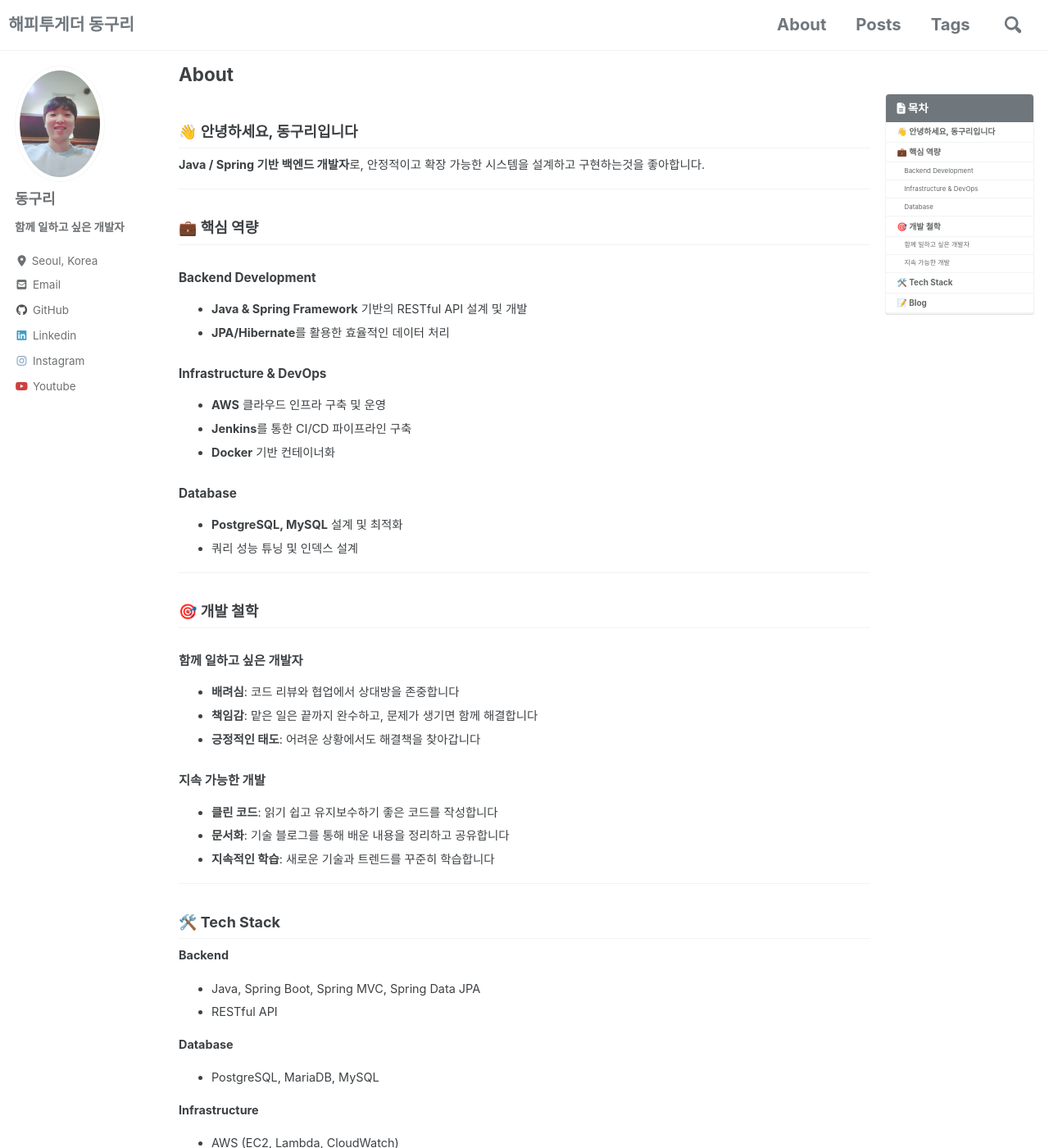
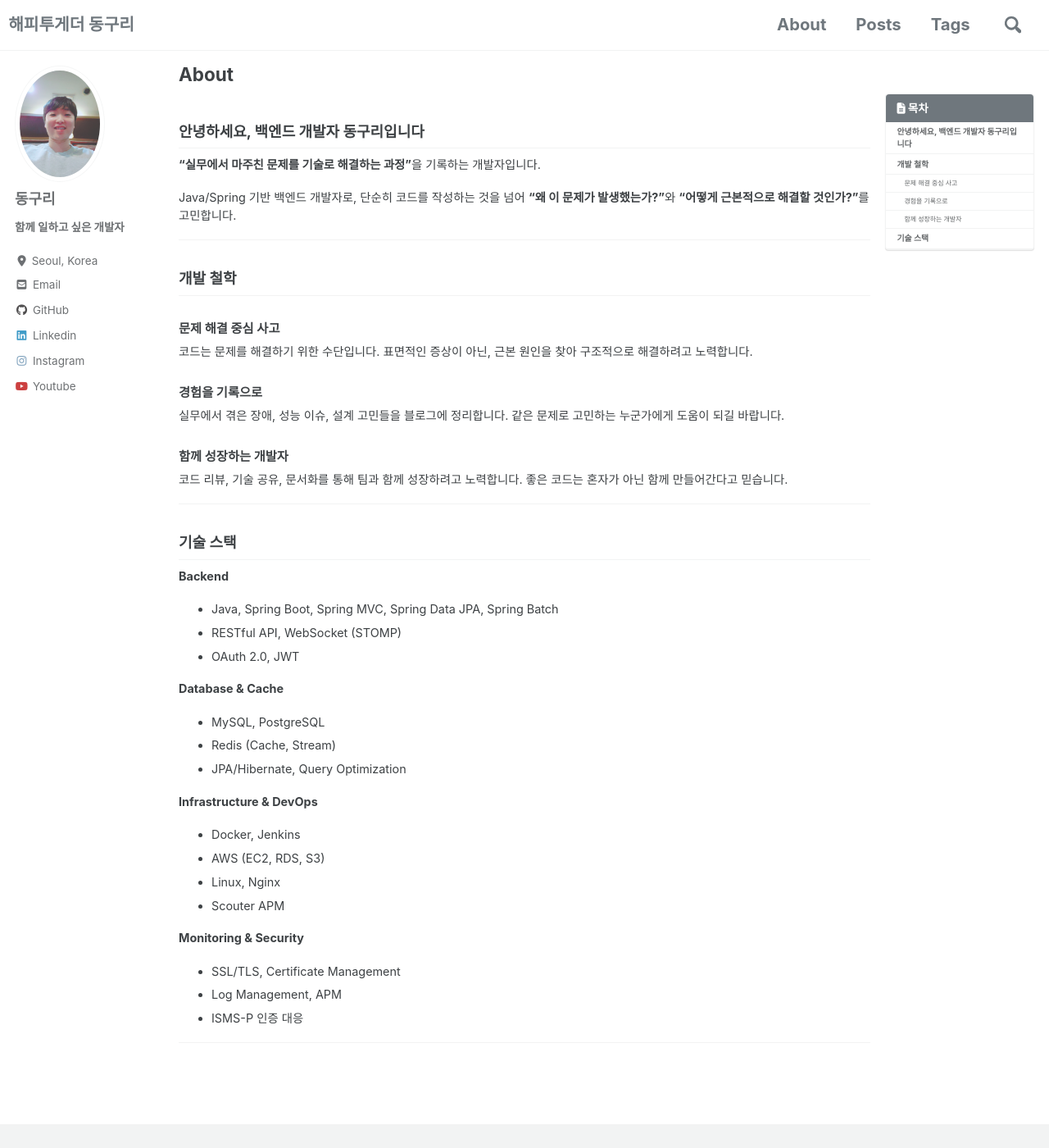
Before and after one commit to dhk5646/dhk5646.github.io, a Jekyll site: the page built from _pages/about.md, in a window 1280 px wide and 1400 px high. Shown: the whole window at 82% size. Built offline with Jekyll 4.4.1, drawn with Linux system fonts in a browser that asks for light colours; cached includes are drawn as plain includes; nearby versions of some CDN libraries; some of the changed text lies outside the part shown.

Commit message:
feat. about.md

```diff
--- a/_pages/about.md
+++ b/_pages/about.md
@@ -7,70 +7,51 @@ toc_label: "목차"
 toc_sticky: true
 ---
 
-## 👋 안녕하세요, 동구리입니다
+## 안녕하세요, 백엔드 개발자 동구리입니다
 
-**Java / Spring 기반 백엔드 개발자**로, 안정적이고 확장 가능한 시스템을 설계하고 구현하는것을 좋아합니다.
+**"실무에서 마주친 문제를 기술로 해결하는 과정"**을 기록하는 개발자입니다.
+
+Java/Spring 기반 백엔드 개발자로, 단순히 코드를 작성하는 것을 넘어 **"왜 이 문제가 발생했는가?"**와 **"어떻게 근본적으로 해결할 것인가?"**를 고민합니다.
 
 ---
 
-## 💼 핵심 역량
+## 개발 철학
 
-### Backend Development
-- **Java & Spring Framework** 기반의 RESTful API 설계 및 개발
-- **JPA/Hibernate**를 활용한 효율적인 데이터 처리
+### 문제 해결 중심 사고
 
-### Infrastructure & DevOps
-- **AWS** 클라우드 인프라 구축 및 운영
-- **Jenkins**를 통한 CI/CD 파이프라인 구축
-- **Docker** 기반 컨테이너화
+코드는 문제를 해결하기 위한 수단입니다. 표면적인 증상이 아닌, 근본 원인을 찾아 구조적으로 해결하려고 노력합니다.
 
-### Database
-- **PostgreSQL, MySQL** 설계 및 최적화
-- 쿼리 성능 튜닝 및 인덱스 설계
+### 경험을 기록으로
+
+실무에서 겪은 장애, 성능 이슈, 설계 고민들을 블로그에 정리합니다. 같은 문제로 고민하는 누군가에게 도움이 되길 바랍니다.
+
+### 함께 성장하는 개발자
+
+코드 리뷰, 기술 공유, 문서화를 통해 팀과 함께 성장하려고 노력합니다. 좋은 코드는 혼자가 아닌 함께 만들어간다고 믿습니다.
 
 ---
 
-## 🎯 개발 철학
+## 기술 스택
 
-### 함께 일하고 싶은 개발자
-- **배려심**: 코드 리뷰와 협업에서 상대방을 존중합니다
-- **책임감**: 맡은 일은 끝까지 완수하고, 문제가 생기면 함께 해결합니다
-- **긍정적인 태도**: 어려운 상황에서도 해결책을 찾아갑니다
+**Backend**
+- Java, Spring Boot, Spring MVC, Spring Data JPA, Spring Batch
+- RESTful API, WebSocket (STOMP)
+- OAuth 2.0, JWT
 
-### 지속 가능한 개발
-- **클린 코드**: 읽기 쉽고 유지보수하기 좋은 코드를 작성합니다
-- **문서화**: 기술 블로그를 통해 배운 내용을 정리하고 공유합니다
-- **지속적인 학습**: 새로운 기술과 트렌드를 꾸준히 학습합니다
+**Database & Cache**
+- MySQL, PostgreSQL
+- Redis (Cache, Stream)
+- JPA/Hibernate, Query Optimization
+
+**Infrastructure & DevOps**
+- Docker, Jenkins
+- AWS (EC2, RDS, S3)
+- Linux, Nginx
+- Scouter APM
+
+**Monitoring & Security**
+- SSL/TLS, Certificate Management
+- Log Management, APM
+- ISMS-P 인증 대응
 
 ---
-
-## 🛠️ Tech Stack
-
-**Backend**
-- Java, Spring Boot, Spring MVC, Spring Data JPA
-- RESTful API
-
-**Database**
-- PostgreSQL, MariaDB, MySQL
-
-**Infrastructure**
-- AWS (EC2, Lambda, CloudWatch)
-- Docker, Jenkins
-- Linux, Nginx
-
-**Frontend**
-- JavaScript, HTML/CSS
-
-**Tools**
-- Git/GitHub
-- IntelliJ IDEA
-
----
-
-## 📝 Blog
-
-이 블로그는 개발하면서 경험한 문제 해결 과정과 학습 내용을 기록합니다.
-
----
-
-> 모두에게 도움이 되는 개발자, 함께 성장하는 것을 지향합니다.
```
